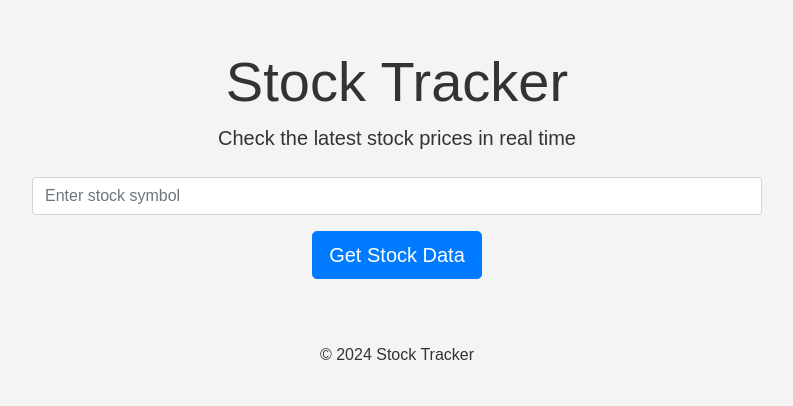
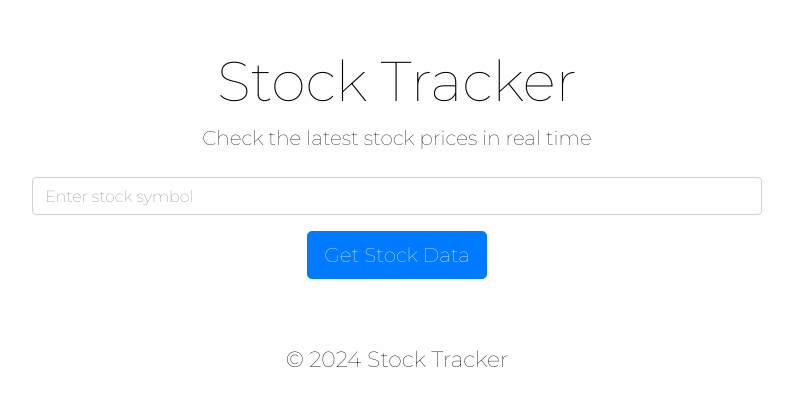
Before and after one commit to rochanehurst/StockTracking, a website: page frontend/index.html in a window 1280 px wide. Shown: the whole page, without its empty margins (243-1036 px from the left). Drawn offline with nearby package versions, Linux system fonts and the light colour scheme.

Commit message:
first changes

```diff
--- a/frontend/index.html
+++ b/frontend/index.html
@@ -6,6 +6,8 @@
     <title>Stock Tracker</title>
     <link href="https://stackpath.bootstrapcdn.com/bootstrap/4.5.2/css/bootstrap.min.css" rel="stylesheet">
     <link rel="stylesheet" href="styles.css">
+    <link href="https://fonts.googleapis.com/css?family=Montserrat:100" rel="stylesheet">
+
 </head>
 <body>
     <div class="container my-5">
--- a/frontend/styles.css
+++ b/frontend/styles.css
@@ -1,7 +1,8 @@
 body{
-    font-family: Arial, sans-serif;
-    background-color: #f4f4f4;
-    color: #333;
+    font-family: 'Montserrat';
+    font-size: 22px;
+    background-color: #fffefe;
+    color: #000000;
     text-align: center;
     margin: 20px;
 }
```
Also changed, not shown: 1 other file.
